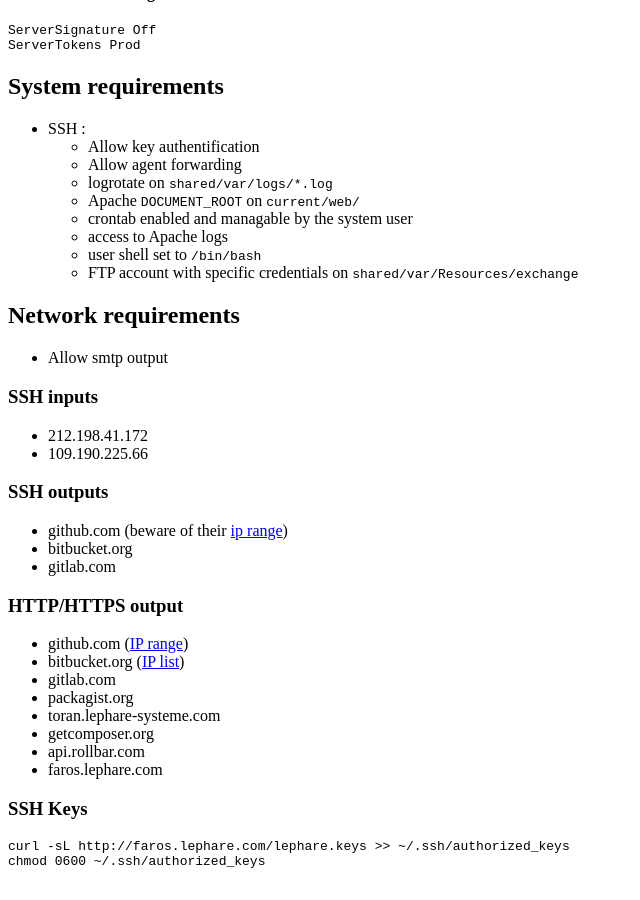
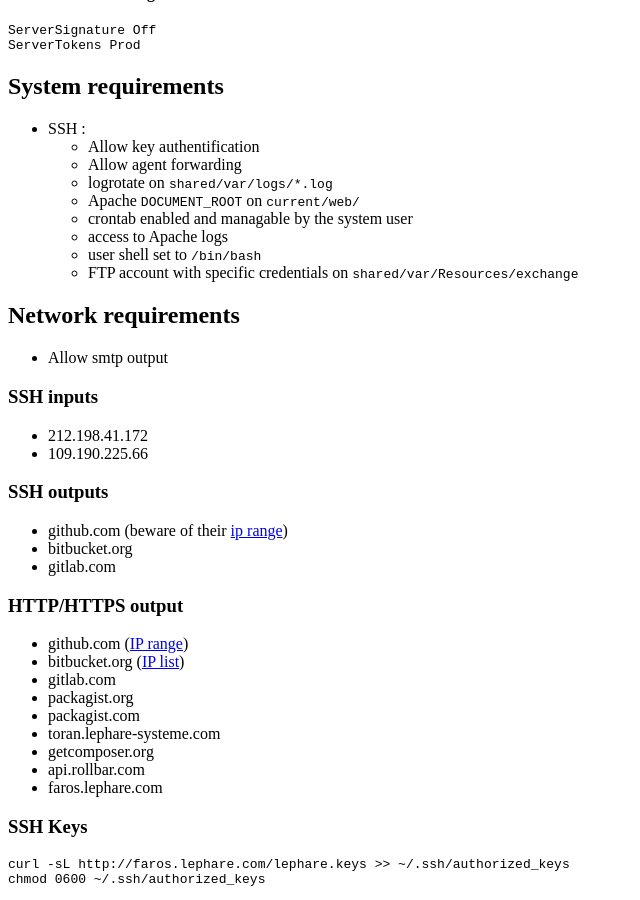
Before and after one commit to le-phare/le-phare.github.io, a Jekyll site: the page built from requirements/cetih.md, in a window 1280 px wide and 900 px high, scrolled down 1794 px. Shown: the whole window, without its empty margins (0-640 px from the left). Built offline with Jekyll 4.4.1, drawn with Linux system fonts in a browser that asks for light colours.

Commit message:
Ajout de packagist.com dans les pré-requis

```diff
--- a/requirements/cetih.md
+++ b/requirements/cetih.md
@@ -137,6 +137,7 @@ ServerTokens Prod
   - bitbucket.org ([IP list](https://blog.bitbucket.org/2015/12/03/making-bitbuckets-network-better-faster-and-ready-to-grow))
   - gitlab.com
   - packagist.org
+  - packagist.com
   - toran.lephare-systeme.com
   - getcomposer.org
   - api.rollbar.com
```
